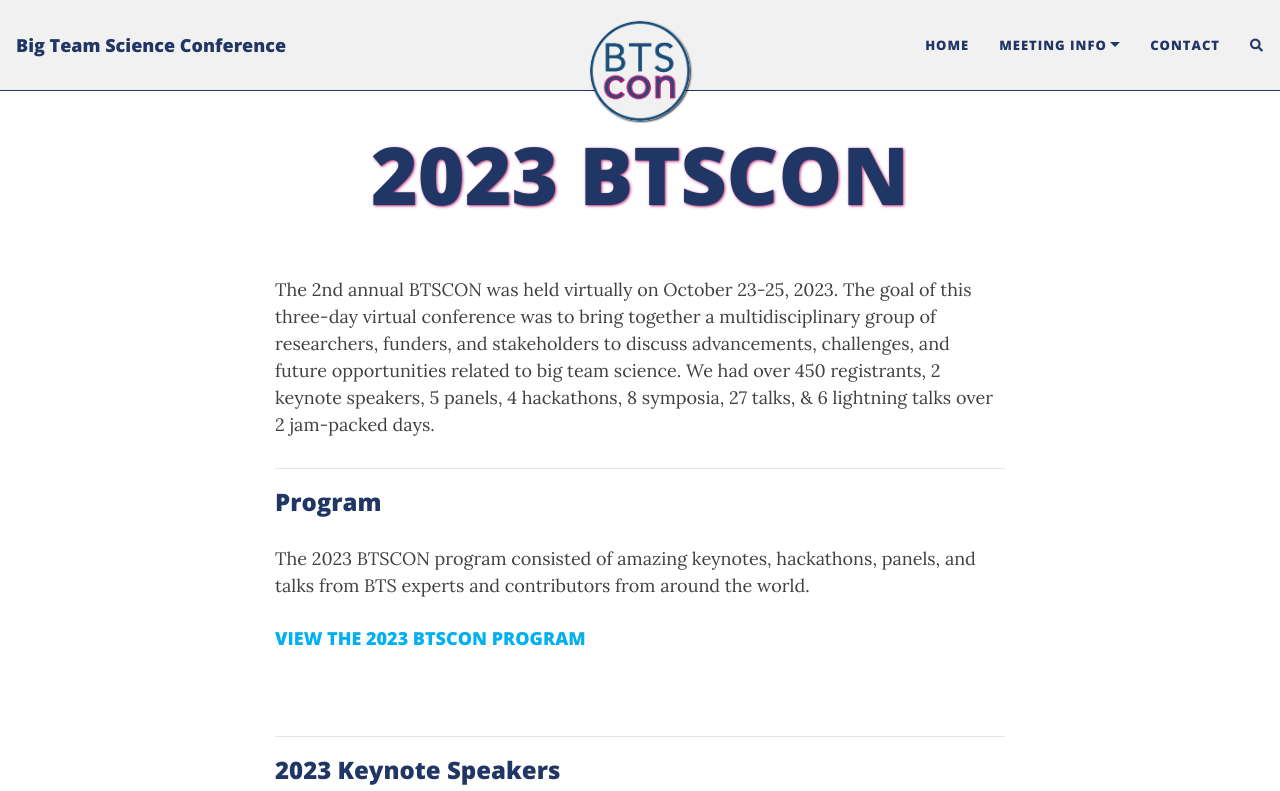
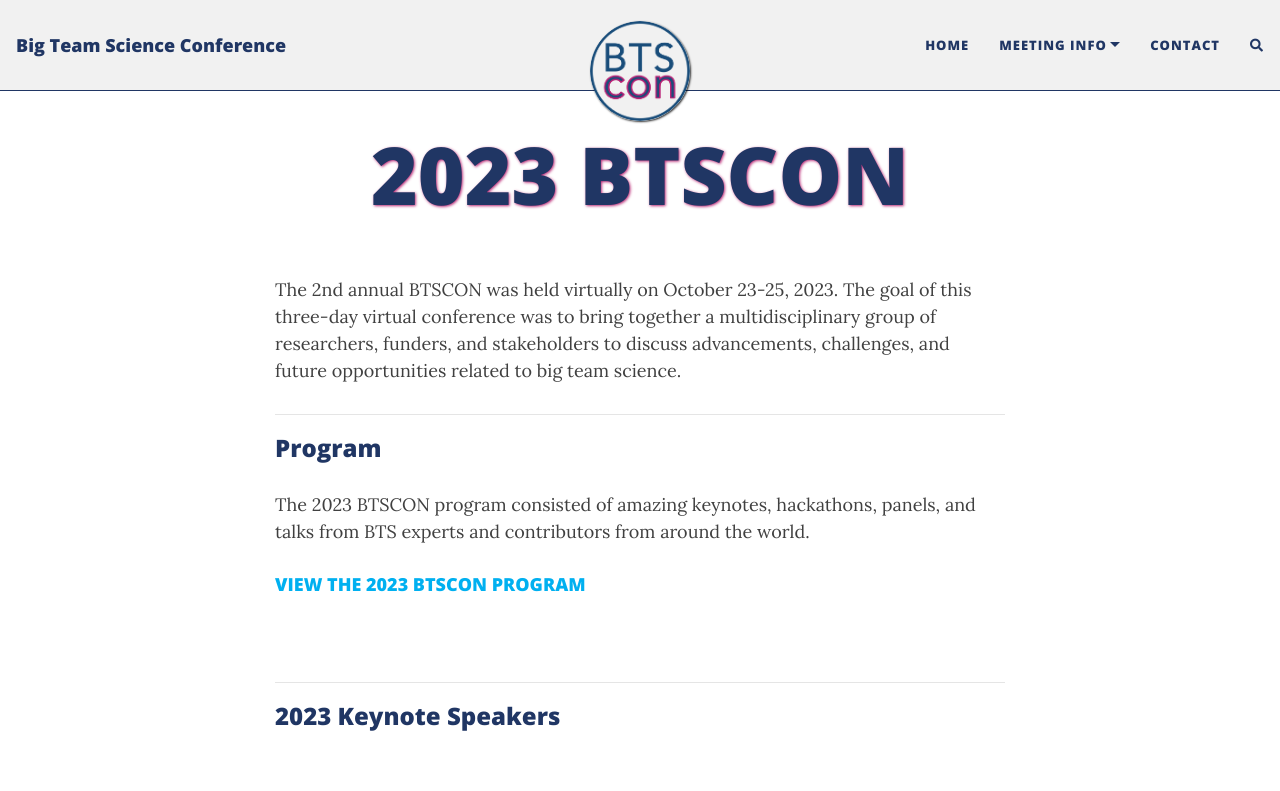
Before and after one commit to bigteamscienceconference/bigteamscienceconference.github.io, a Jekyll site: the page built from 2023btscon.md, in a window 1280 px wide and 900 px high, cut to the strip 0-791 px from the top of the window. Built offline with Jekyll 4.4.1, drawn with Linux system fonts in a browser that asks for light colours; nearby versions of some CDN libraries; comment, search, counter and statistics services are not loaded.

Commit message:
update 2023 page

```diff
--- a/2023btscon.md
+++ b/2023btscon.md
@@ -5,7 +5,7 @@
 ---
 
 
-The 2nd annual BTSCON was held virtually on October 23-25, 2023. The goal of this three-day virtual conference was to bring together a multidisciplinary group of researchers, funders, and stakeholders to discuss advancements, challenges, and future opportunities related to big team science. We had over 450 registrants, 2 keynote speakers, 5 panels, 4 hackathons, 8 symposia, 27 talks, & 6 lightning talks over 2 jam-packed days.
+The 2nd annual BTSCON was held virtually on October 23-25, 2023. The goal of this three-day virtual conference was to bring together a multidisciplinary group of researchers, funders, and stakeholders to discuss advancements, challenges, and future opportunities related to big team science.
 
 ***
 ### Program
```
Also changed, not shown: 1 other file.
